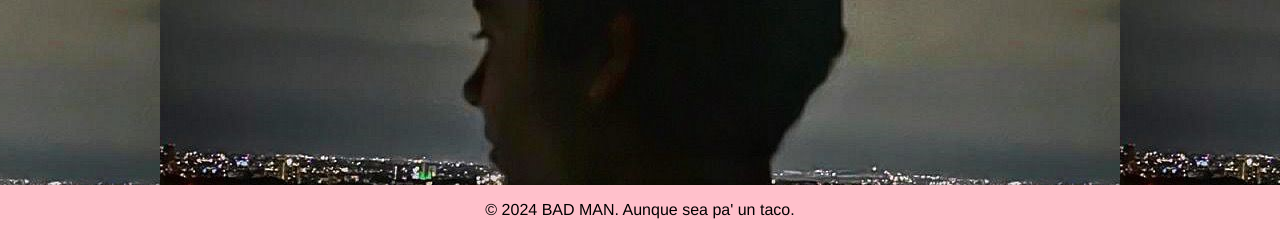
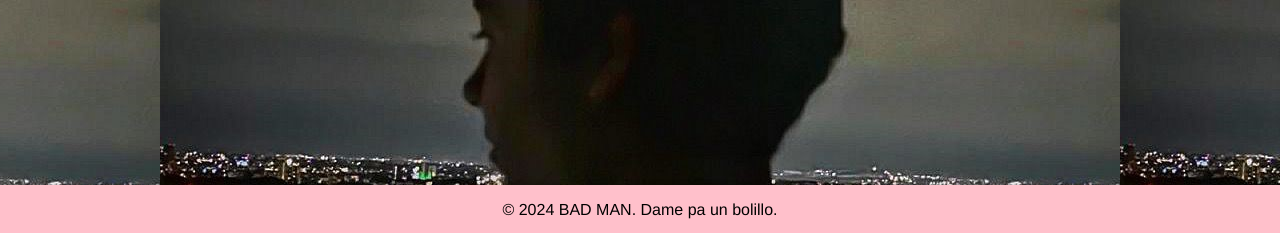
Before and after one commit to S-BADMAN/badman.github.io, a plain HTML site: page index.html in a window 1280 px wide. Shown: the part 565-798 px from the top of the page. Drawn offline with Linux system fonts and the light colour scheme.

Commit message:
Update index.html

```diff
--- a/index.html
+++ b/index.html
@@ -19,6 +19,7 @@
                 </ul>
             </nav>
         </header>
+
         <main>
                 <section id="special-reserve">
                     <a href="https://open.spotify.com/intl-es/track/4mthtusDxvnrdNLUmmVXXI?si=3799c678b7c44e31">
@@ -46,13 +47,13 @@
                     </a>
                 </section>
         </main>
+
+    </body>
     <footer>
-        <p>© 2024 BAD MAN. Aunque sea pa' un taco.</p>
+        <p>© 2024 BAD MAN. Dame pa un bolillo.</p>
     </footer>
-</body>
+
 </html>
-
-
 
 <!--
                              #
```
Lines whose indentation alone changed are shown as unchanged.
